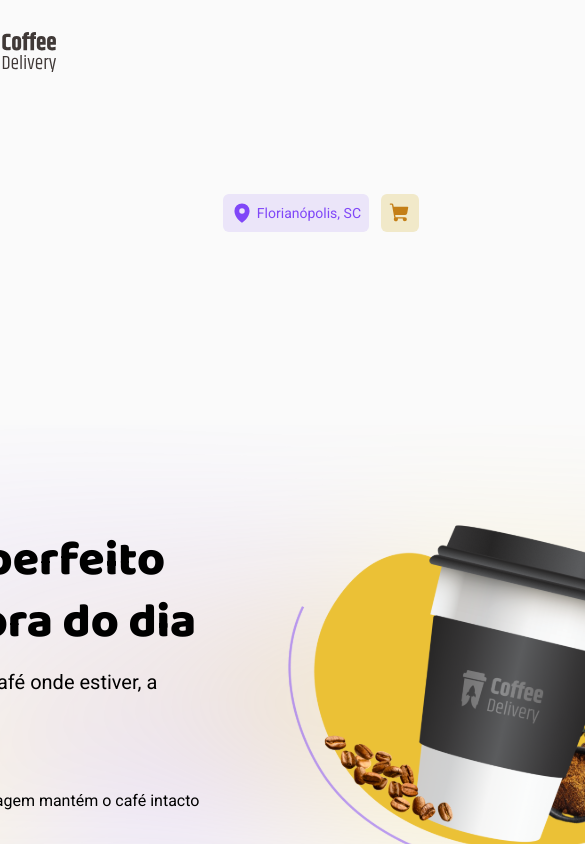
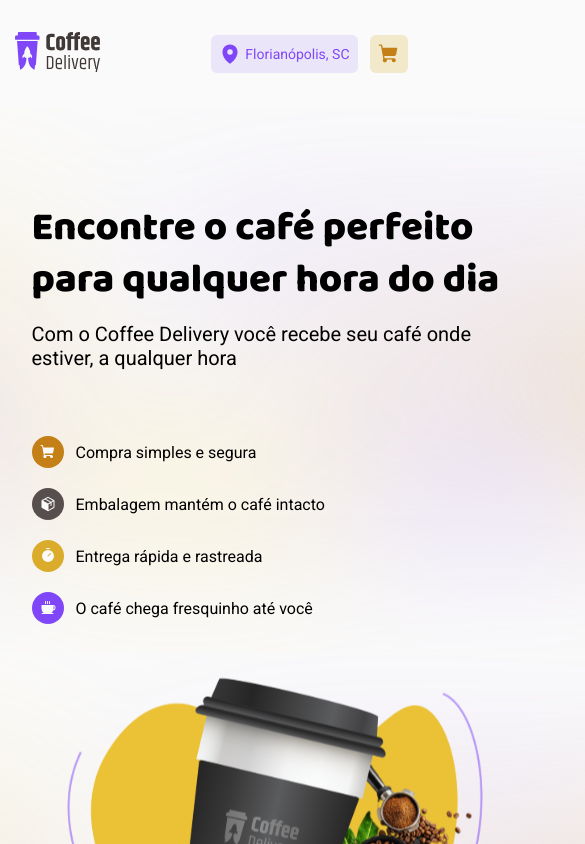
Before and after one commit to BigLeoo/cofeeDelivery, a React (Vite) app: page / in a window 390 px wide. Shown: the top 844 px of the page, 585 px wide, since content can reach past the window. Built offline with nearby package versions, Linux system fonts and the light colour scheme.

Commit message:
update responsivity

```diff
--- a/src/components/Header/styles.ts
+++ b/src/components/Header/styles.ts
@@ -18,14 +18,27 @@ export const HeaderContainer = styled.header`
 
   @media ${device.laptopM} {
     min-width: 1106px;
+    padding: 2rem 6rem 2rem 14rem;
   }
 
   @media ${device.tablet} {
     min-width: 768px;
+    padding: 2rem 5rem 2rem 6rem;
+  }
+
+  @media ${device.tabletM} {
+    min-width: 550px;
+    padding: 2rem 0rem 2rem 6rem;
   }
 
   @media ${device.mobileL} {
-    min-height: 425px;
+    padding: 2rem 0rem 2rem 2rem;
+    min-width: 425px;
+  }
+
+  @media ${device.mobileM} {
+    padding: 2rem 0rem 2rem 2rem;
+    min-width: 375px;
   }
 `
 
--- a/src/pages/Home/components/CoffeMenu/style.ts
+++ b/src/pages/Home/components/CoffeMenu/style.ts
@@ -1,10 +1,19 @@
 import styled from 'styled-components'
+import { device } from '../../../../styles/responsive'
 
 export const Container = styled.div`
   display: flex;
   flex-direction: column;
   max-width: 90rem;
   padding: 2rem 10rem 9.813rem 10rem;
+
+  @media ${device.laptopL} {
+    padding: 2rem 0rem 9.813rem 9rem;
+  }
+
+  @media ${device.laptopM} {
+    padding: 2rem 0rem 9.813rem 9rem;
+  }
 `
 
 export const HeaderMenu = styled.h2`
--- a/src/pages/Home/components/Introduction/index.tsx
+++ b/src/pages/Home/components/Introduction/index.tsx
@@ -54,7 +54,7 @@ export function Introduction() {
           </BulletPoints2>
         </ArticleBulletPoints>
       </section>
-      <ImageCoffe src={image} alt="" width={'29.75rem'} height={'22.5rem'} />
+      <ImageCoffe src={image} />
     </MainContainer>
   )
 }
--- a/src/pages/Home/components/Introduction/style.ts
+++ b/src/pages/Home/components/Introduction/style.ts
@@ -1,15 +1,37 @@
 import styled from 'styled-components'
 import Background from '../../../../assets/Background.svg'
+import { device } from '../../../../styles/responsive'
 
 export const MainContainer = styled.main`
   padding: 5.875rem 10rem 5.875rem 10rem;
-  width: 90rem;
+  max-width: 90rem;
 
   display: flex;
   justify-content: space-between;
   align-items: center;
 
   background-image: url(${Background});
+
+  @media ${device.laptopM} {
+    flex-direction: column;
+    gap: 2rem;
+    padding: 5.875rem 10rem 3rem 10rem;
+  }
+
+  @media ${device.tablet} {
+    padding: 5.875rem 5rem 3rem 9rem;
+    align-items: start;
+  }
+
+  @media ${device.tabletM} {
+    padding: 5.875rem 0rem 3rem 5rem;
+    align-items: center;
+  }
+
+  @media ${device.tabletS} {
+    padding: 5.875rem 0rem 3rem 10rem;
+    align-items: center;
+  }
 `
 
 export const ArticleIntro = styled.article`
@@ -22,7 +44,16 @@ export const ArticleIntro = styled.article`
   font-size: 1.25rem;
   font-weight: 400;
   font-family: 'Roboto';
-  /* height: 7.75rem; */
+
+  @media ${device.tablet} {
+    /* margin-left: 2rem; */
+    max-width: 31rem;
+  }
+
+  @media ${device.tabletM} {
+    flex-direction: column;
+    margin-left: 5rem;
+  }
 `
 
 export const HeadIntro = styled.h1`
@@ -31,6 +62,10 @@ export const HeadIntro = styled.h1`
   font-style: normal;
   font-size: 3rem;
   line-height: 130%;
+
+  @media ${device.tablet} {
+    font-size: 2.5rem;
+  }
 `
 
 export const ArticleBulletPoints = styled.article`
@@ -44,6 +79,18 @@ export const ArticleBulletPoints = styled.article`
   font-weight: 400;
   gap: 1.25rem;
   font-family: 'Roboto';
+
+  @media ${device.tablet} {
+    /* background: blue; */
+    flex-direction: column;
+    /* margin-left: 2rem; */
+  }
+
+  @media ${device.tabletM} {
+    flex-direction: column;
+    margin-left: 5rem;
+    /* gap: 2rem; */
+  }
 `
 
 export const BulletPoints1 = styled.div`
@@ -90,4 +137,8 @@ export const CoffeIcon = styled(IconBulletPointContainer)`
 export const ImageCoffe = styled.img`
   width: 29.75rem;
   height: 22.5rem;
+
+  @media ${device.tablet} {
+    width: 27rem;
+  }
 `
--- a/src/styles/responsive.ts
+++ b/src/styles/responsive.ts
@@ -2,6 +2,8 @@ const size = {
   mobileS: '320px',
   mobileM: '375px',
   mobileL: '425px',
+  tabletS: '400px',
+  tabletM: '550px',
   tablet: '768px',
   laptop: '1024px',
   laptopM: '1106px',
@@ -13,6 +15,8 @@ export const device = {
   mobileS: `(max-width: ${size.mobileS})`,
   mobileM: `(max-width: ${size.mobileM})`,
   mobileL: `(max-width: ${size.mobileL})`,
+  tabletS: `(max-width: ${size.tabletS})`,
+  tabletM: `(max-width: ${size.tabletM})`,
   tablet: `(max-width: ${size.tablet})`,
   laptop: `(max-width: ${size.laptop})`,
   laptopM: `(max-width: ${size.laptopM})`,
```
